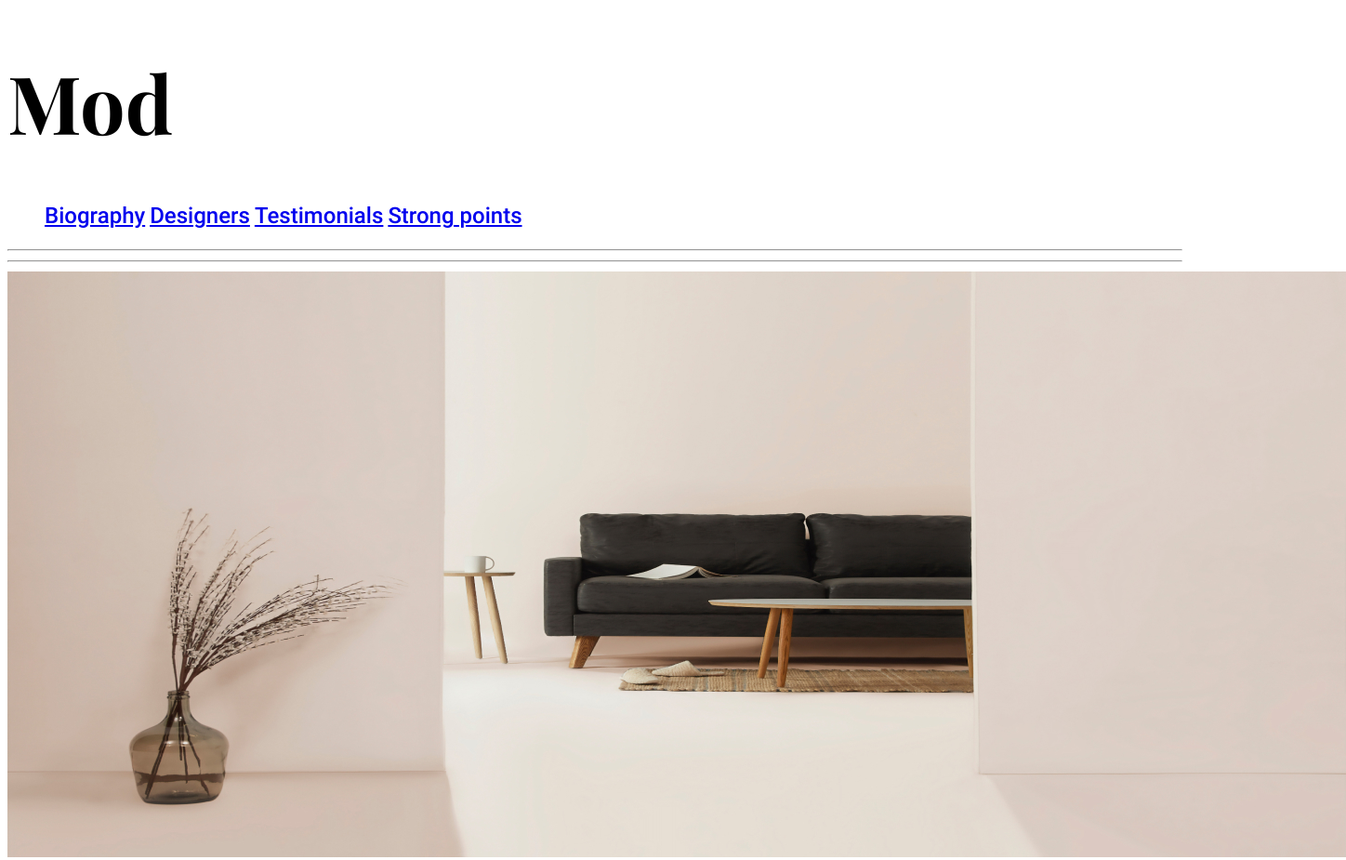
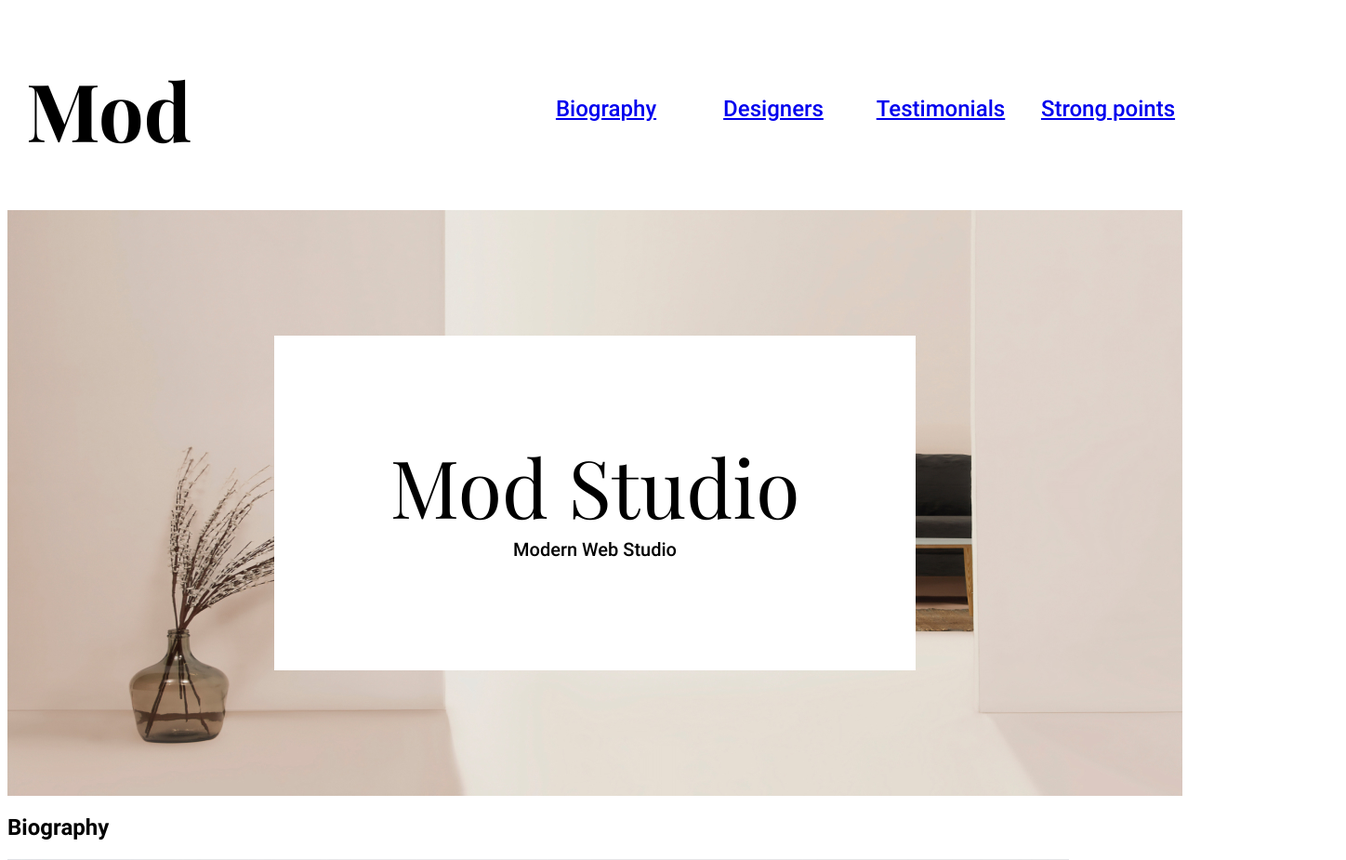
Before and after one commit to RuslanKarimov9/otus-css-Karimov, a plain HTML site: page index.html in a window 1280 px wide. Shown: the top 925 px of the page at 93% size, 1448 px wide, since content can reach past the window. Drawn offline with nearby package versions, Linux system fonts and the light colour scheme.

Commit message:
Флексы

```diff
--- a/index.html
+++ b/index.html
@@ -24,26 +24,23 @@
 </head>
 <body>
   <header>
-      <h1 class="font-main-title">Mod</h1>
-      <nav>
-          <nav class="MainMenu">
-              <ul>
-                <li class="MainMenu_item"><a href=#>Biography</a></li>
-                <li class="MainMenu_item"><a href=#>Designers</a></li>
-                <li class="MainMenu_item"><a href=#>Testimonials</a></li>
-                <li class="MainMenu_item"><a href=#>Strong points</a></li>
-              </ul>
-            </nav>
-      </nav>
-    <hr>
-    <hr>
+      <div class="block-main">
+        <h1 class="font-main-title block_main-title">Mod</h1>
+        <nav class="MainMenu">
+          <div class="MainMenu_item"><a href=#>Biography</a></div>
+          <div class="MainMenu_item"><a href=#>Designers</a></div>
+          <div class="MainMenu_item"><a href=#>Testimonials</a></div>
+          <div class="MainMenu_item"><a href=#>Strong points</a></div>
+        </nav>
+      </div>
   </header>
   <main>
       <section class="Hero">
-        <img src="img\inside-weather.jpg" alt="Modern Web Studio">
-        <h2 class="font-Hero-title">Mod Studio</h2>
-        <p class="font-Hero-text">Modern Web Studio</p>
-        <hr>
+        <!-- <img src="img\inside-weather.jpg" alt="Modern Web Studio"> -->
+        <div class="block-Hero">
+          <h2 class="font-Hero-title block-Hero-title">Mod Studio</h2>
+          <p class="font-Hero-text block-Hero-text">Modern Web Studio</p>
+        </div>
       </section>
       <article class="art_Biography">
         <!-- В этой статье рассказываем о сотрудниках посекционно -->
--- a/style.css
+++ b/style.css
@@ -8,18 +8,59 @@ body{
     line-height: 2.813rem;
 }
 
+.block-main{
+    display: flex;
+    align-items: center;
+    justify-content: space-between;
+}
+
+.block_main-title{
+    padding-left: 2rem;
+}
+
+.MainMenu{
+    display: flex;
+    width: 70rem;
+    justify-content: space-between;
+}
+
 .MainMenu_item{
-    display: inline-block;
+    text-align: center;
     font-family: 'Roboto';
     font-size: 2.4rem;
     font-weight: 500;
+    width: 16rem;
+}
+
+.Hero{
+    box-sizing: border-box;
+    background-image: url("../img/inside-weather.jpg");
+    text-align: center;
+    height: 630px;
+    padding-top: 135px;
+}
+
+.block-Hero{
+    display: inline-block;
+    background-color: white;
+    box-sizing: border-box;
+    width: 690px;
+    height: 360px;
+    padding-top: 110px;
+}
+
+.block-Hero-title{
+    margin:  0;
+}
+
+.block-Hero-text{
+    margin: 5px 0;
 }
 
 .font-article-name{
     font-family: 'Roboto';
     font-size: 2.4rem;
     font-weight: 700;
-    /* color: red; */
 }
 
 .font-main-title{
@@ -34,7 +75,6 @@ body{
     font-size: 8.6rem;
     font-weight: 500;
     line-height: 10.32rem;
-    text-align: center;
 }
 
 .font-Hero-text{
@@ -42,7 +82,6 @@ body{
     font-size: 2rem;
     font-weight: 500;
     line-height: 2.344rem;
-    text-align: center;
 }
 
 .font-Biography-title{
```
